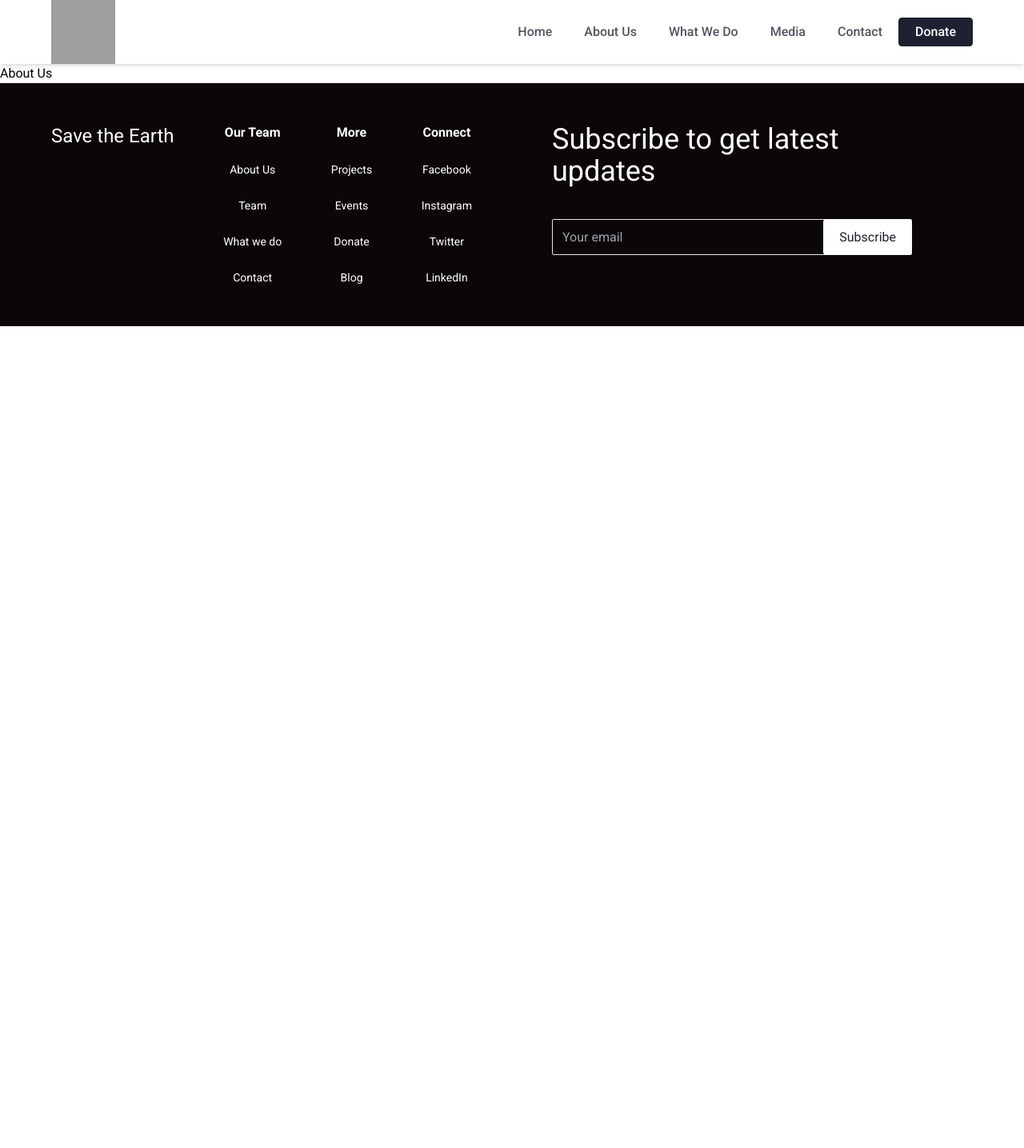
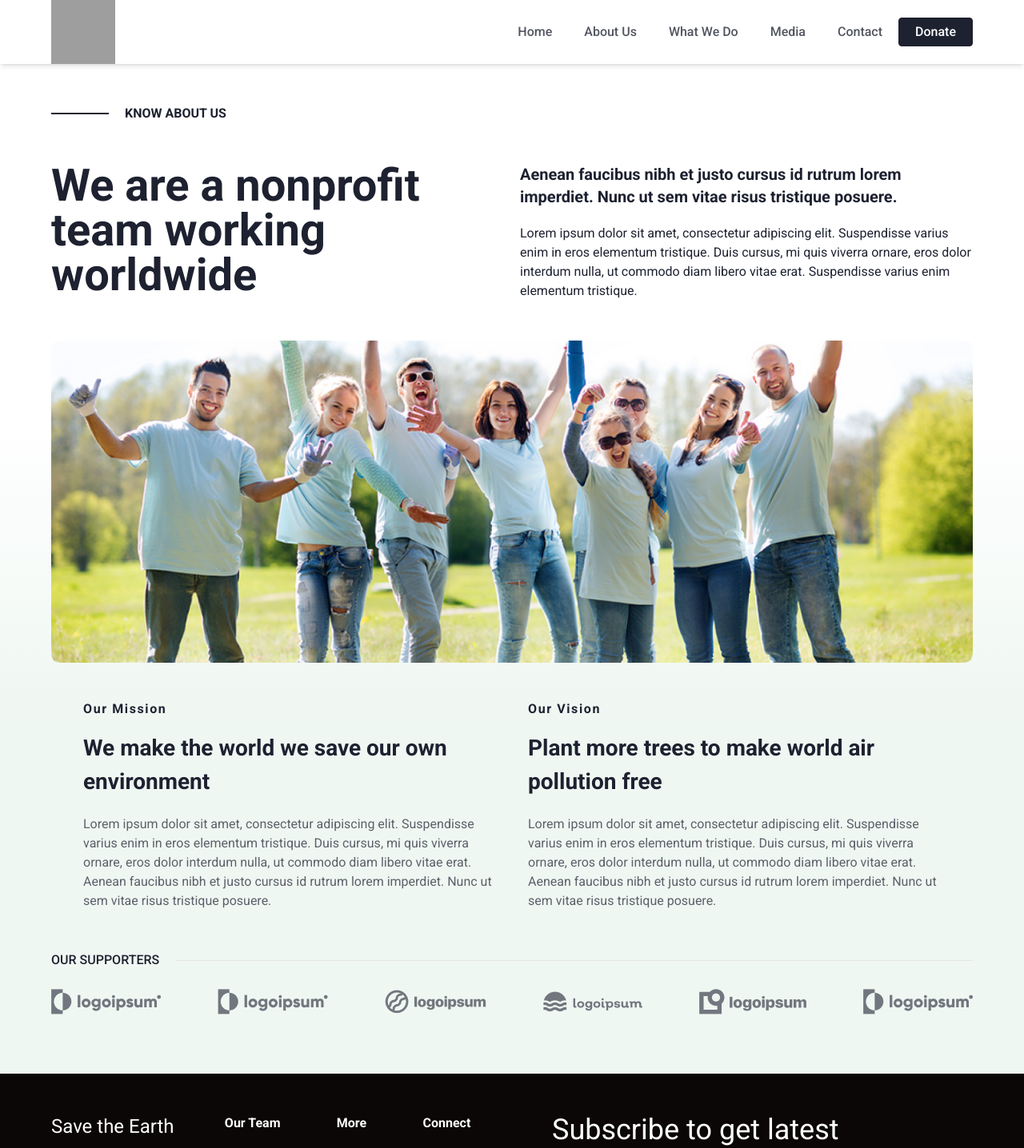
Before and after one commit to nomenama/earthy-v1, a React (Create React App) app: page /about-us in a window 1280 px wide. Shown: the top 1436 px of the page at 80% size. Before the commit the page ends 800 px from the top, so only its background shows below. Built offline with nearby package versions, Linux system fonts and the light colour scheme; grey boxes are pictures that could not be loaded.

Commit message:
feature: Added "Know about us" section in "About Us" page.

```diff
--- a/src/index.css
+++ b/src/index.css
@@ -53,6 +53,10 @@
     max-width: 90%;
     margin: 0 auto;
   }
+
+  .custom-gradient {
+    background: linear-gradient(180deg, #ffffff 35%, #EFF7F2 65%);
+  }
 }
 
 code {
--- a/src/pages/About.tsx
+++ b/src/pages/About.tsx
@@ -1,7 +1,116 @@
 import React from "react";
+import Title from "../components/Title/Title";
 
 const About = () => {
-    return <div>About Us</div>;
+    return (
+        <main>
+            <div className="w-full max-w-full custom-gradient">
+                <section className="container bg-transparent py-[50px] flex flex-col gap-[50px]">
+                    <Title title="Know About Us" />
+
+                    <div className="flex flex-row gap-[20px]">
+                        <h1 className="w-1/2 text-heading_01 text-dark_02 font-bold leading-none">
+                            We are a nonprofit team working worldwide
+                        </h1>
+
+                        <div className="w-1/2 flex flex-col gap-[20px]">
+                            <h3 className="text-dark_02 font-bold text-xl">
+                                Aenean faucibus nibh et justo cursus id rutrum lorem imperdiet. Nunc
+                                ut sem vitae risus tristique posuere.
+                            </h3>
+
+                            <p className="text-dark_02">
+                                Lorem ipsum dolor sit amet, consectetur adipiscing elit. Suspendisse
+                                varius enim in eros elementum tristique. Duis cursus, mi quis
+                                viverra ornare, eros dolor interdum nulla, ut commodo diam libero
+                                vitae erat. Suspendisse varius enim elementum tristique.
+                            </p>
+                        </div>
+                    </div>
+
+                    <div>
+                        <img
+                            src="/bg.png"
+                            alt="banner"
+                        />
+                    </div>
+
+                    <div className="flex flex-row gap-10 justify-between mx-10">
+                        <div className="flex flex-col gap-5">
+                            <h4 className="font-bold text-dark_02 tracking-widest leading-4">
+                                Our Mission
+                            </h4>
+                            <h2 className="text-heading_03 text-dark_02 font-bold">
+                                We make the world we save our own environment
+                            </h2>
+                            <p className="text-dark_02 opacity-70 leading-6">
+                                Lorem ipsum dolor sit amet, consectetur adipiscing elit. Suspendisse
+                                varius enim in eros elementum tristique. Duis cursus, mi quis
+                                viverra ornare, eros dolor interdum nulla, ut commodo diam libero
+                                vitae erat. Aenean faucibus nibh et justo cursus id rutrum lorem
+                                imperdiet. Nunc ut sem vitae risus tristique posuere.
+                            </p>
+                        </div>
+
+                        <div className="flex flex-col gap-5">
+                            <h4 className="font-bold text-dark_02 tracking-widest leading-4">
+                                Our Vision
+                            </h4>
+                            <h2 className="text-heading_03 text-dark_02 font-bold">
+                                Plant more trees to make world air pollution free
+                            </h2>
+                            <p className="text-dark_02 opacity-70 leading-6">
+                                Lorem ipsum dolor sit amet, consectetur adipiscing elit. Suspendisse
+                                varius enim in eros elementum tristique. Duis cursus, mi quis
+                                viverra ornare, eros dolor interdum nulla, ut commodo diam libero
+                                vitae erat. Aenean faucibus nibh et justo cursus id rutrum lorem
+                                imperdiet. Nunc ut sem vitae risus tristique posuere.
+                            </p>
+                        </div>
+                    </div>
+
+                    <div className="w-full flex flex-col">
+                        <div className="flex gap-[20px] justify-start items-center">
+                            <p className="text-dark_02 uppercase font-medium">our supporters</p>
+                            <div className="flex-1 h-[1px] bg-dark_05" />
+                        </div>
+
+                        <div className="w-full flex flex-wrap justify-between items-center gap-[20px] py-6">
+                            <img
+                                src="/sponsors/logo-1.png"
+                                alt="sponsor"
+                            />
+
+                            <img
+                                src="/sponsors/logo-2.png"
+                                alt="sponsor"
+                            />
+
+                            <img
+                                src="/sponsors/logo-3.png"
+                                alt="sponsor"
+                            />
+
+                            <img
+                                src="/sponsors/logo-4.png"
+                                alt="sponsor"
+                            />
+
+                            <img
+                                src="/sponsors/logo-5.png"
+                                alt="sponsor"
+                            />
+
+                            <img
+                                src="/sponsors/logo-6.png"
+                                alt="sponsor"
+                            />
+                        </div>
+                    </div>
+                </section>
+            </div>
+        </main>
+    );
 };
 
 export default About;
--- a/src/pages/Home.tsx
+++ b/src/pages/Home.tsx
@@ -1,6 +1,5 @@
 import React from "react";
 import { MdPlayCircleOutline, MdWaves } from "react-icons/md";
-import { Link } from "react-router-dom";
 import Title from "../components/Title/Title";
 import Mission, { MissionProps } from "../components/MissionList/Mission";
 import { HiOutlineBuildingOffice2 } from "react-icons/hi2";
```
Also changed, not shown: public/bg.png (added).
